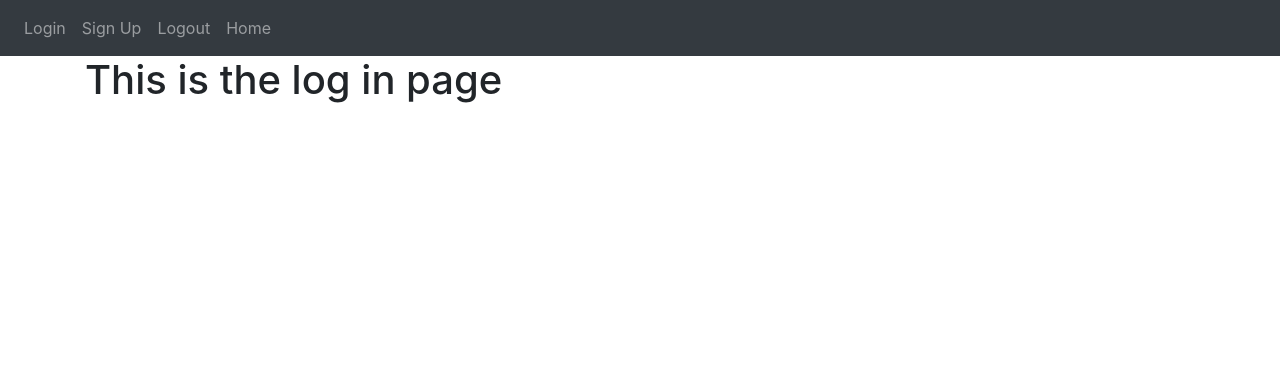
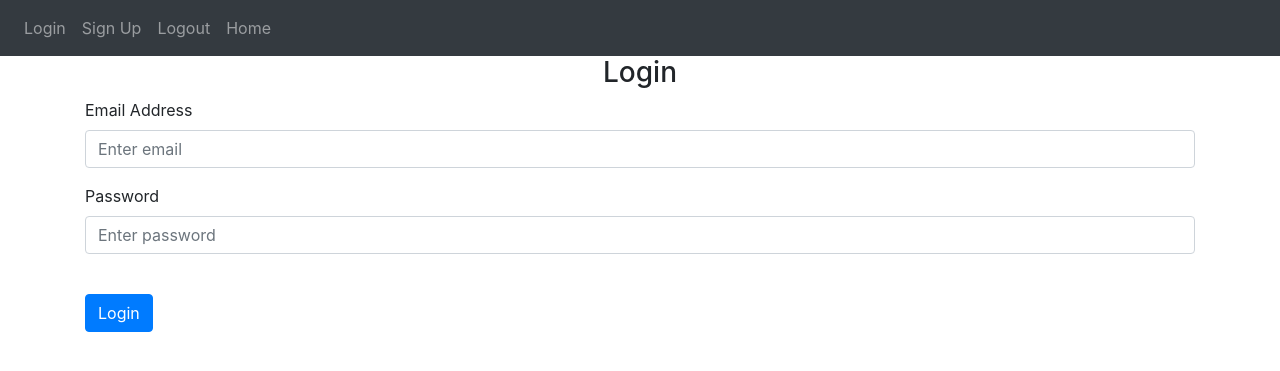
Before and after one commit to charlie-fitzgerald/web-app, a Flask app: page /login in a window 1280 px wide. Shown: the top 371 px of the page. Run offline with Flask 3, Linux system fonts and the light colour scheme; some libraries are stand-ins or nearby versions.

Commit message:
Create login page

```diff
--- a/website/templates/login.html
+++ b/website/templates/login.html
@@ -2,5 +2,17 @@
 {% block title%}Login{% endblock %}
 
 {% block content%}
-<h1>This is the log in page</h1>
+<form method="POST">
+    <h3 align="center">Login</h3>
+    <div class="form-group">
+        <label for="email">Email Address</label>
+        <input type="email" class="form-control" id="email" name="email" placeholder="Enter email" />
+    </div>
+    <div class="form-group">
+        <label for="password">Password</label>
+        <input type="password" class="form-control" id="password" name="password" placeholder="Enter password" />
+    </div>
+    <br />
+    <button type="submit" class="btn btn-primary">Login</button>
+</form>
 {% endblock %}
```
